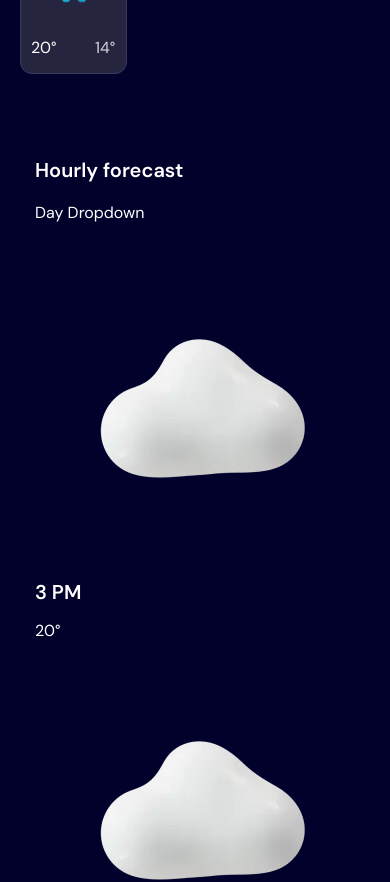
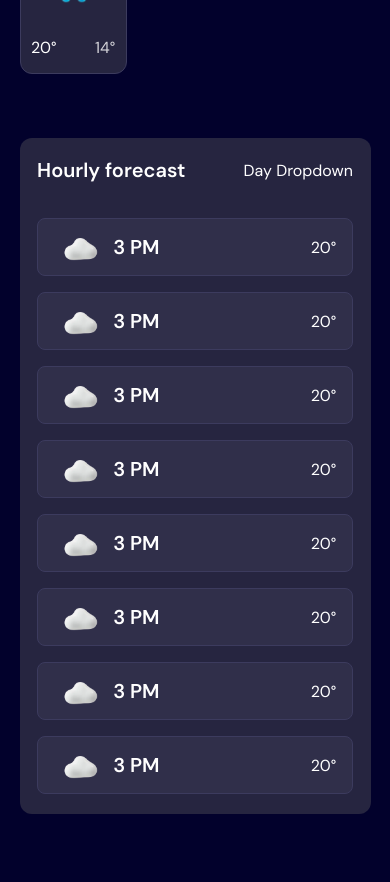
Before and after one commit to LesleyWesley/react-weather-app, a React (Vite) app: page / in a window 390 px wide. Shown: the part 1360-2242 px from the top of the page. Built offline with nearby package versions, Linux system fonts and the light colour scheme.

Commit message:
Added mobile styling for HourlyForecast component

```diff
--- a/src/components/HourlyCard.jsx
+++ b/src/components/HourlyCard.jsx
@@ -1,11 +1,13 @@
 export default function HourlyCard() {
   return (
     <article className="hourly-card">
-      <div className="hourly-card-left">
-          <img src="./src/assets/icon-overcast.webp" alt="overcast" />
-          <h4 className="preset-5">3 PM</h4>
+      <div className="hourly-content-container">
+        <div className="hourly-card-left">
+            <img src="./src/assets/icon-overcast.webp" alt="overcast" className="hourly-icon"/>
+            <h4 className="preset-5">3 PM</h4>
+        </div>
+        <span className="preset-7">20°</span>
       </div>
-      <span className="preset-7">20°</span>
     </article>
   )
 }
--- a/src/index.css
+++ b/src/index.css
@@ -73,6 +73,7 @@ body {
   flex-direction: column;
   box-sizing: border-box;
   width: 100%;
+  padding-bottom: 3rem;
 }
 
 #root {
@@ -232,6 +233,62 @@ h4 {
   color: var(--dark-text-clr);
 }
 
+/*Hourly Forecast Section - Mobile*/
+
+.hourly-forecast-section {
+  background-color: var(--card-bg-clr);
+  border-radius: .75rem;
+  display: flex;
+  justify-content: center;
+  align-items: center;
+  flex-direction: column;
+  gap: 1rem;
+  padding-bottom: 1.25rem;
+}
+
+.hourly-forecast-section header {
+  display: flex;
+  justify-content: space-between;
+  align-items: center;
+  width: 90%;
+}
+
+.hourly-card-container {
+  display: flex;
+  justify-content: center;
+  align-items: center;
+  flex-direction: column;
+  gap: 1rem;
+  width: 90%;
+}
+
+.hourly-card {
+  display: flex;
+  justify-content: center;
+  align-items: center;
+  background-color: var(--hour-card-bg-clr);
+  border: 1px solid var(--card-border-clr);
+  border-radius: .5rem;
+}
+
+.hourly-content-container {
+  display: flex;
+  justify-content: space-between;
+  align-items: center;
+  width: 90%;
+}
+
+.hourly-card-left {
+  display: flex;
+  justify-content: flex-start;
+  align-items: center;
+  gap: .5rem;
+}
+
+.hourly-icon {
+  width: 20%;
+}
+
 /*==============================================
       MEDIA QUERIES - Tablet
 ================================================*/
```
